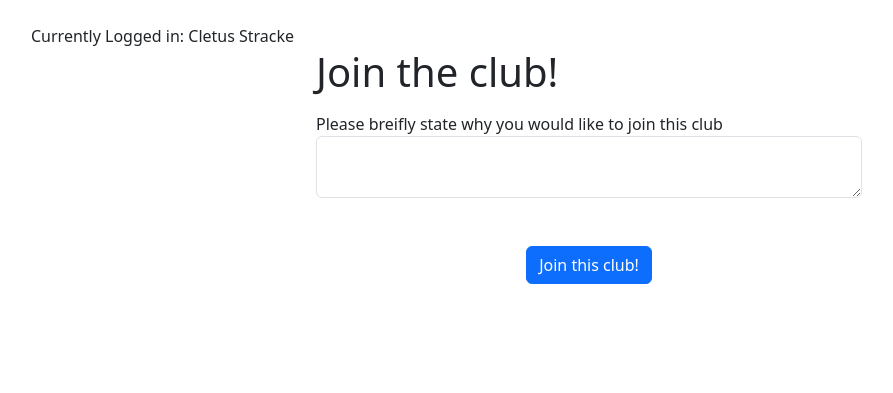
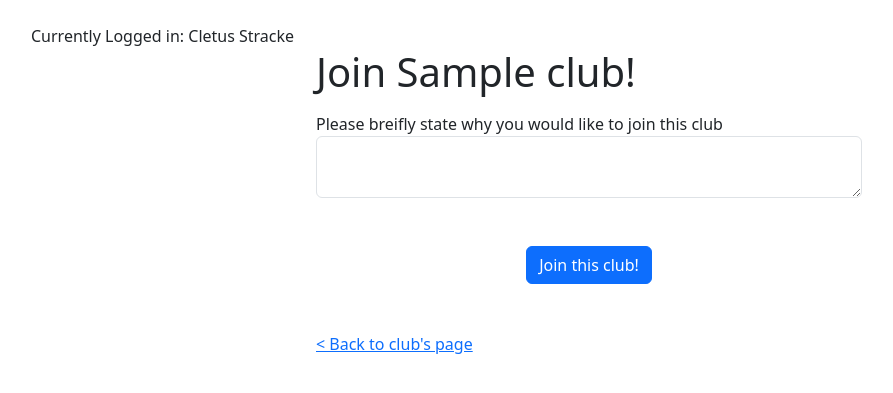
Before and after one commit to tbenis/club-registration, a Rails app: page /clubs/1/club_users/new in a window 1280 px wide. Shown: the part 80-473 px from the top of the page, without its empty margins (51-944 px from the left). Run offline with Rails 7, Linux system fonts and the light colour scheme; a user stored in the database is signed in; tables that the repository leaves empty hold one stand-in row (values such as "Sample post"); style sheets or scripts are compiled from the project's sources; parts of the project's set-up code (start-up, migrations or seed data) failed here and were passed over; some libraries are stand-ins or nearby versions.

Commit message:
Link to go back

```diff
--- a/app/views/club_users/new.html.erb
+++ b/app/views/club_users/new.html.erb
@@ -1,4 +1,4 @@
-<h1> Join the <%#= @club.name %> club! </h1>
+<h1> Join <%= @club.name %>! </h1>
 <%= render partial: 'layouts/errors', locals: {obj: @club_user} %>
 <p> <%#= flash[:error] %> </p>
 <%= form_for(@club_user, url: club_club_users_path(@club_user.club_id))  do |f| %>
@@ -21,3 +21,5 @@
   </div>
 <%end%>
 <%#, url: club_club_users_path(@club_user.club_id)%>
+<br><br>
+<%= link_to "< Back to club's page", club_path(params[:club_id])%>
```
